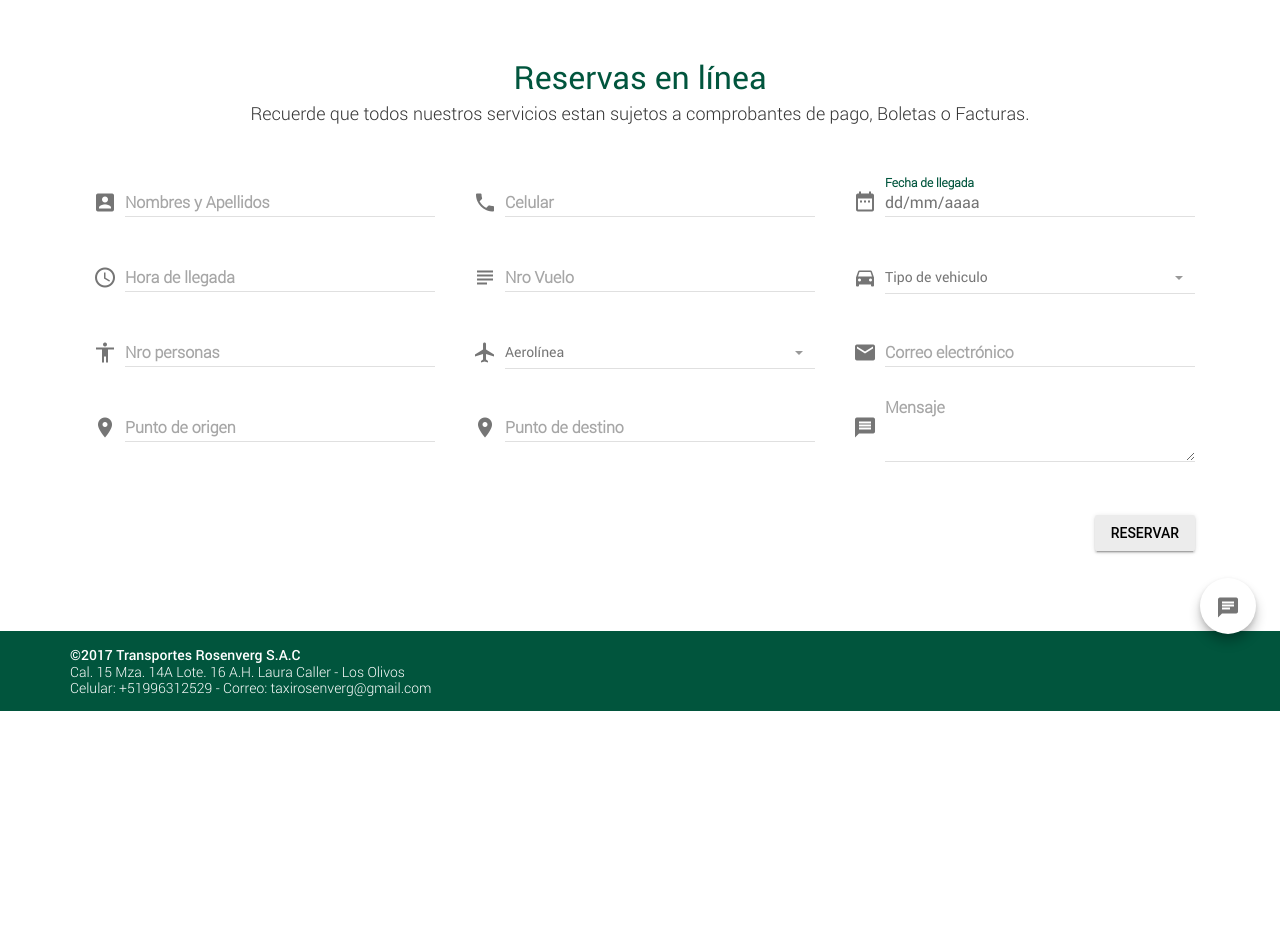
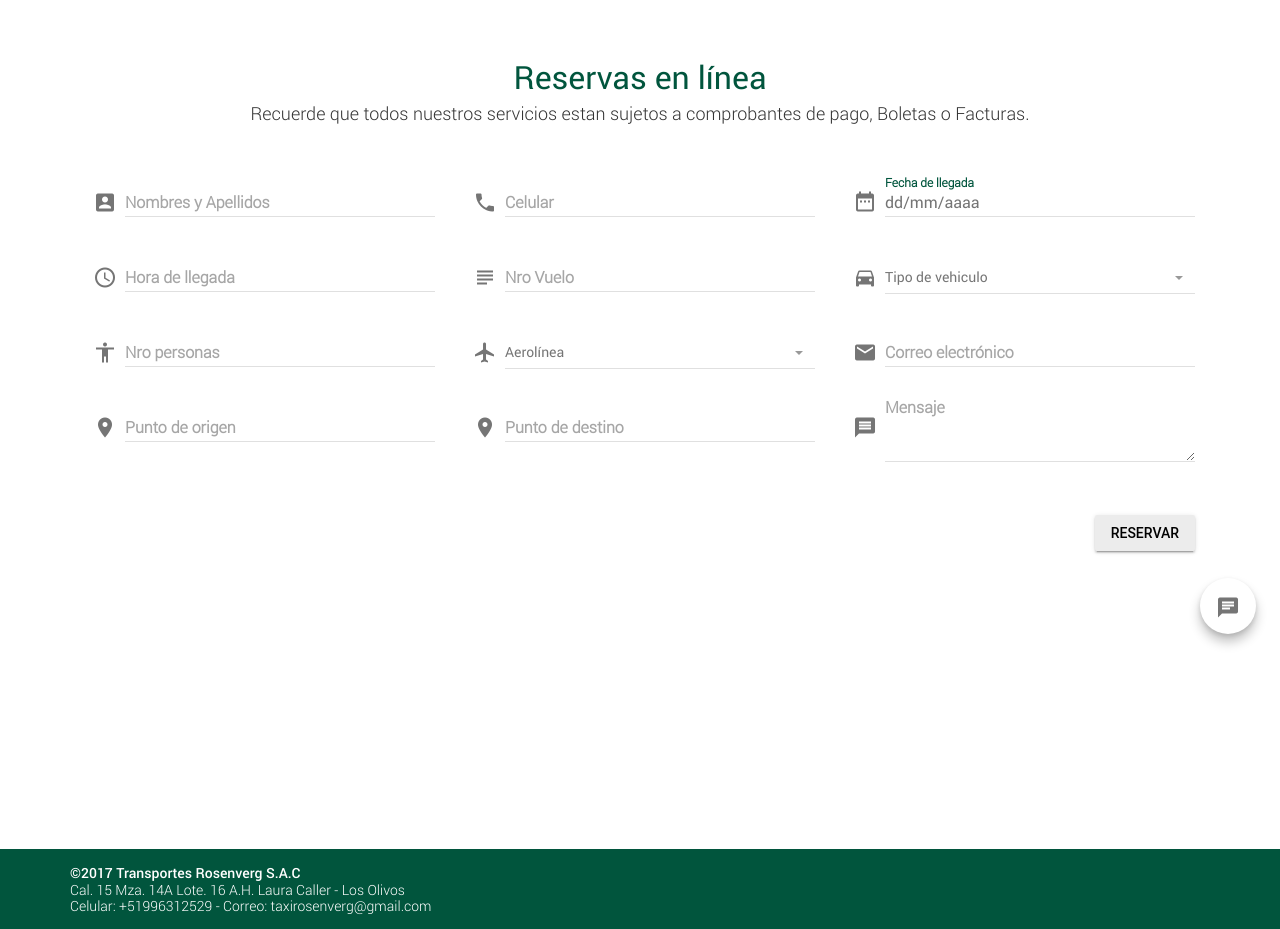
Before and after one commit to joseminaya15/transportesRosenverg, a CodeIgniter app: page /transportesRosenverg/Reserva in a window 1280 px wide. Shown: the part 146-1075 px from the top of the page. Before the commit the page ends 857 px from the top, so only its background shows below. Run offline with CodeIgniter, Linux system fonts and the light colour scheme; some libraries are stand-ins or nearby versions; some web fonts are replaced.

Commit message:
terminado

```diff
--- a/application/config/config.php
+++ b/application/config/config.php
@@ -23,7 +23,7 @@ defined('BASEPATH') OR exit('No direct script access allowed');
 | a PHP script and you can easily do that on your own.
 |
 */
-$config['base_url'] = 'http://localhost:8080/transportesRosenverg';
+$config['base_url'] = 'http://localhost/transportesRosenverg';
 
 /*
 |--------------------------------------------------------------------------
--- a/application/views/v_reserva.php
+++ b/application/views/v_reserva.php
@@ -66,7 +66,7 @@ defined('BASEPATH') OR exit('No direct script access allowed');
                 </div>
             </nav>
         </div>
-        <section id="Reservas" class="section m-b-50">
+        <section id="Reservas" class="section m-b-50" style="height: 100vh;">
             <div class="container text-center">
                 <h2 class="title text-center m-b-0">Reservas en l&iacute;nea</h2>
                 <p class="subtitle m-b-40">Recuerde que todos nuestros servicios estan sujetos a comprobantes de pago, Boletas o Facturas.</p>
```
